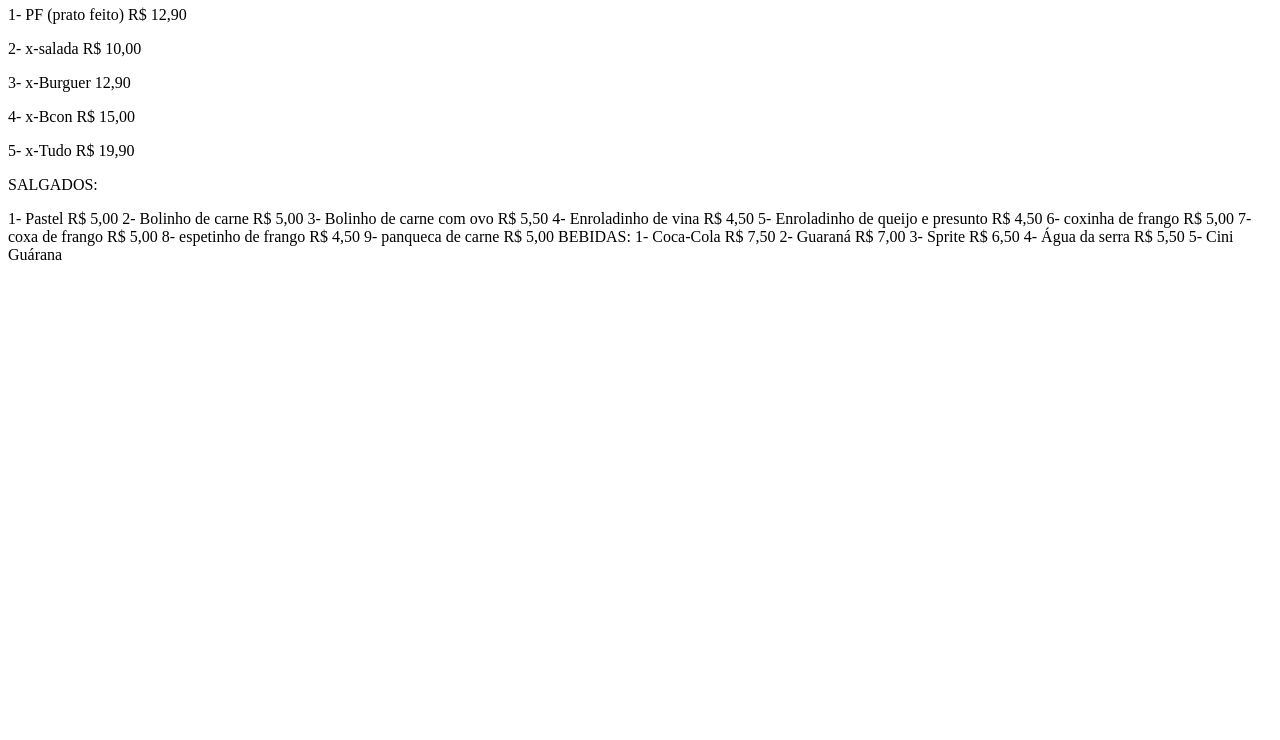
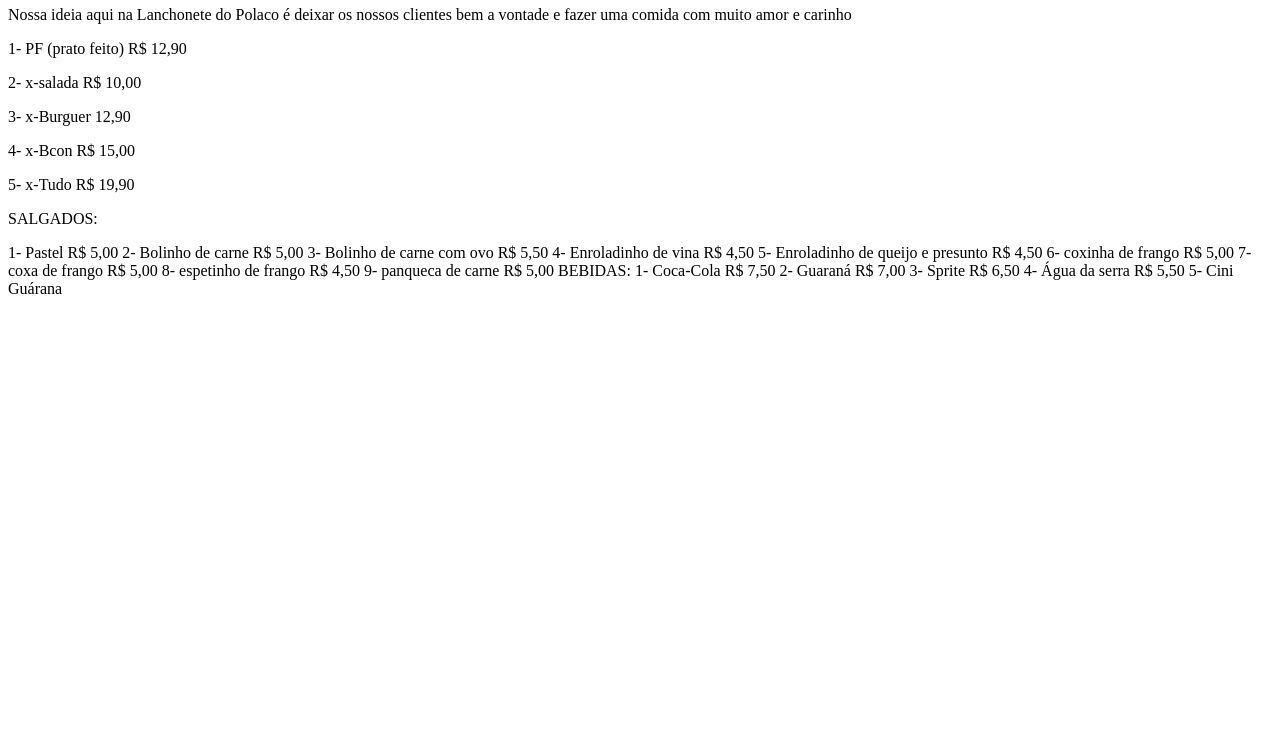
Before and after one commit to AndreHoring/TURMAE, a plain HTML site: page index.html in a window 1280 px wide. Shown: the part 60-800 px from the top of the page. Drawn offline with Linux system fonts and the light colour scheme.

Commit message:
Update index.html

```diff
--- a/index.html
+++ b/index.html
@@ -1,5 +1,7 @@
 
 <h1>Lanchonete do Polaco</h1>
+
+<p> Nossa ideia aqui na </>Lanchonete do Polaco</> é deixar os nossos clientes bem a vontade e fazer uma comida com muito amor e carinho<p>
 
 <p>1- PF (prato feito) R$ 12,90
 <p>2- x-salada R$ 10,00
```
